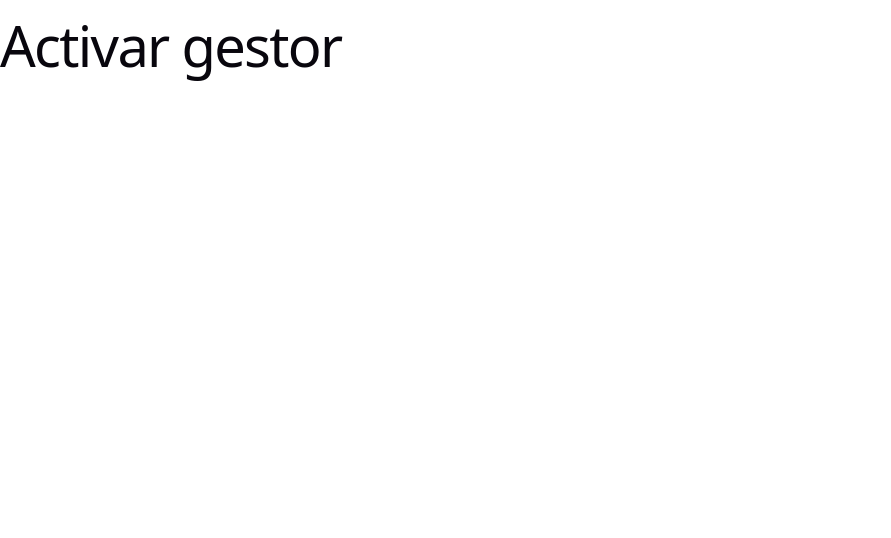
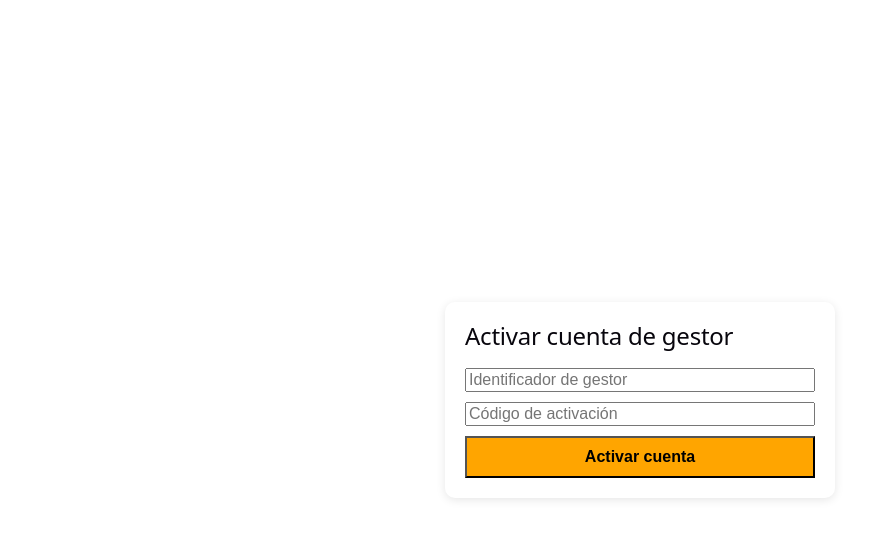
Before and after one commit to anlozor/CityReport, a React app in the folder frontend/: page /activar-gestor in a window 1280 px wide. Shown: the top 538 px of the page, without its empty margins (0-891 px from the left). Built offline with nearby package versions, Linux system fonts and the light colour scheme; the HTML template or start-up script is replaced by a standard one.

Commit message:
terminado proceso de activar cuenta de gestor

```diff
--- a/frontend/src/pages/ActivarGestor.jsx
+++ b/frontend/src/pages/ActivarGestor.jsx
@@ -1,6 +1,92 @@
+import { useState } from "react";
+import { useNavigate } from "react-router-dom";
+import { toast } from "react-toastify";
+import { activarGestor } from "../services/solicitudGestorService";
+
 function ActivarGestor() {
+    const [identificador, setIdentificador] = useState("");
+    const [codigo, setCodigo] = useState("");
+    const navigate = useNavigate();
+
+    const handleActivar = async (e) => {
+        e.preventDefault();
+
+        try {
+            const { response, data } = await activarGestor({
+                identificador_gestor: identificador,
+                codigo_activacion: codigo
+            });
+
+            if (!response.ok) {
+                toast.error(data.mensaje);
+                return;
+            }
+
+            toast.success(data.mensaje);
+
+            // Guardamos token de activación
+            localStorage.setItem("tokenActivacion", data.token);
+
+            navigate("/restablecer-contrasena");
+
+        } catch (error) {
+            console.error(error);
+            toast.error("Error al activar la cuenta");
+        }
+    };
+
     return (
-        <h1>Activar gestor</h1>
+        <div style={{
+            display: "flex",
+            justifyContent: "center",
+            alignItems: "center",
+            height: "100vh"
+        }}>
+            <form
+                onSubmit={handleActivar}
+                style={{
+                    width: "350px",
+                    padding: "20px",
+                    borderRadius: "10px",
+                    boxShadow: "0 2px 10px rgba(0,0,0,0.1)",
+                    display: "flex",
+                    flexDirection: "column",
+                    gap: "10px"
+                }}
+            >
+                <h2>Activar cuenta de gestor</h2>
+
+                <input
+                    placeholder="Identificador de gestor"
+                    value={identificador}
+                    onChange={(e) => setIdentificador(e.target.value)}
+                    style={{
+                        fontSize: "16px"
+                    }}
+                />
+
+                <input
+                    placeholder="Código de activación"
+                    value={codigo}
+                    onChange={(e) => setCodigo(e.target.value)}
+                    style={{
+                        fontSize: "16px"
+                    }}
+                />
+
+                <button
+                    type="submit"
+                    style={{
+                        background: "orange",
+                        fontWeight: "bold",
+                        padding: "10px",
+                        fontSize: "16px"
+                    }}
+                >
+                    Activar cuenta
+                </button>
+            </form>
+        </div>
     );
 }
 
--- a/frontend/src/pages/RestablecerContraseña.jsx
+++ b/frontend/src/pages/RestablecerContraseña.jsx
@@ -2,6 +2,7 @@ import { useState } from "react";
 import { useSearchParams, useNavigate } from "react-router-dom";
 import { toast } from "react-toastify";
 import { restablecerContraseña } from "../services/loginService";
+import { sacarRoldelToken } from "../services/despiezarTokenService";
 
 export default function RestableerContraseña() {
     const [contraseña1, setContraseña1] = useState("");
@@ -10,7 +11,8 @@ export default function RestableerContraseña() {
     const [searchParams] = useSearchParams();
     const navigate = useNavigate();
 
-    const token = searchParams.get("token");
+    const token = localStorage.getItem("tokenActivacion");
+    const rol_id = Number(sacarRoldelToken());
 
     const handleSubmit = async (e) => {
         e.preventDefault();
@@ -19,9 +21,13 @@ export default function RestableerContraseña() {
             const data = await restablecerContraseña(token, contraseña1, contraseña2);
             toast.success(data.mensaje);
             localStorage.setItem("token", data.token);
-            setTimeout(() => {
+
+            if (rol_id === 1 || rol_id === 2) {
+                navigate("/home-gestor");
+            } else {
                 navigate("/mapa");
-            }, 1000);
+            }
+
         } catch (error) {
             toast.error(error.message);
         }
--- a/frontend/src/services/solicitudGestorService.js
+++ b/frontend/src/services/solicitudGestorService.js
@@ -106,7 +106,7 @@ export async function crearGestor(formGestor) {
 
 export async function activarGestor(datos) {
     const response = await fetch("http://localhost:3000/usuarios/verificar-activacion", {
-        method: "POST",
+        method: "PATCH",
         headers: {"Content-Type": "application/json"},
         body: JSON.stringify(datos)
     });
```
